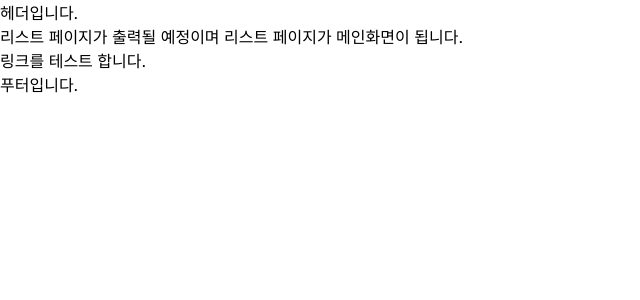
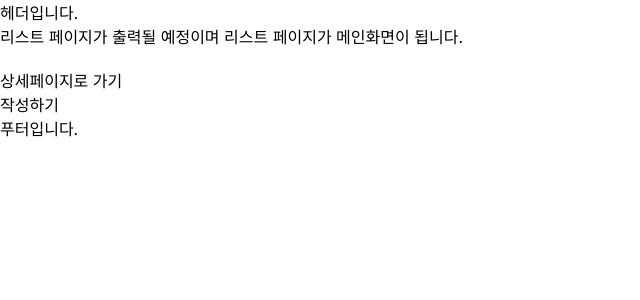
Before and after one commit to gimtwinkle/react_newwons, a Next.js app: page / in a window 1280 px wide. Shown: the top 300 px of the page, without its empty margins (0-640 px from the left). Built offline with nearby package versions, Linux system fonts and the light colour scheme.

Commit message:
인풋, 버튼 뷰페이지 추가

```diff
--- a/src/app/page.tsx
+++ b/src/app/page.tsx
@@ -1,4 +1,4 @@
-import { Posts } from '@/app/posts/page';
+import Posts from './posts/page';
 
 export default function Home() {
   return (
--- a/src/app/posts/detail/page.tsx
+++ b/src/app/posts/detail/page.tsx
@@ -1,3 +1,5 @@
-export default function Detail() {
+const Detail = () => {
   return <>상세화면입니다. </>;
-}
+};
+
+export default Detail;
--- a/src/app/posts/page.tsx
+++ b/src/app/posts/page.tsx
@@ -1,10 +1,20 @@
 import Link from 'next/link';
 
-export const Posts = () => {
+const Posts = () => {
   return (
     <>
       <div>리스트 페이지가 출력될 예정이며 리스트 페이지가 메인화면이 됩니다.</div>
-      <Link href={'/posts/detail'}>링크를 테스트 합니다.</Link>
+      <br></br>
+      <ul>
+        <li>
+          <Link href={'/posts/detail'}>상세페이지로 가기</Link>
+        </li>
+        <li>
+          <Link href={'/posts/create'}>작성하기</Link>
+        </li>
+      </ul>
     </>
   );
 };
+
+export default Posts;
--- a/src/components/common/Button.tsx
+++ b/src/components/common/Button.tsx
@@ -0,0 +1,3 @@
+export const Button = () => {
+  return <>여기에 버튼을 작성해주세요.</>;
+};
--- a/src/components/common/Input.tsx
+++ b/src/components/common/Input.tsx
@@ -0,0 +1,3 @@
+export const Input = () => {
+  return <>여기에 인풋을 작성해주세요.</>;
+};
```
Also changed, not shown: src/app/posts/create/page.tsx (+12 -2 lines).
